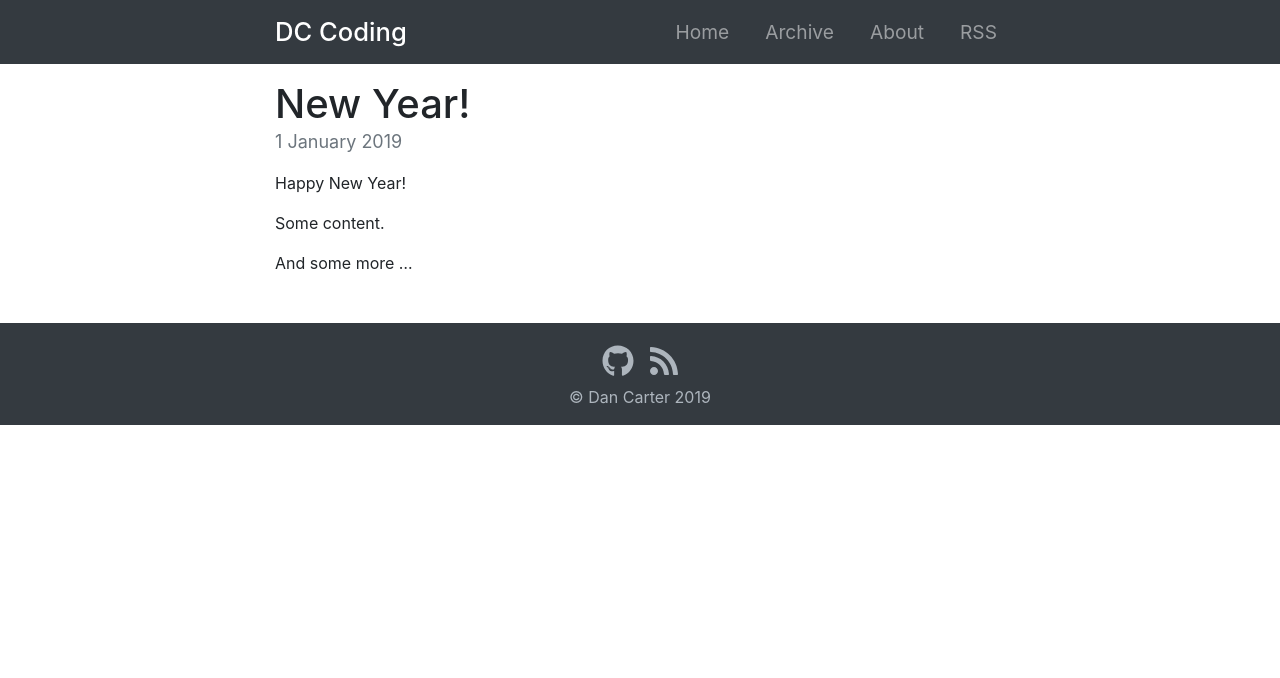
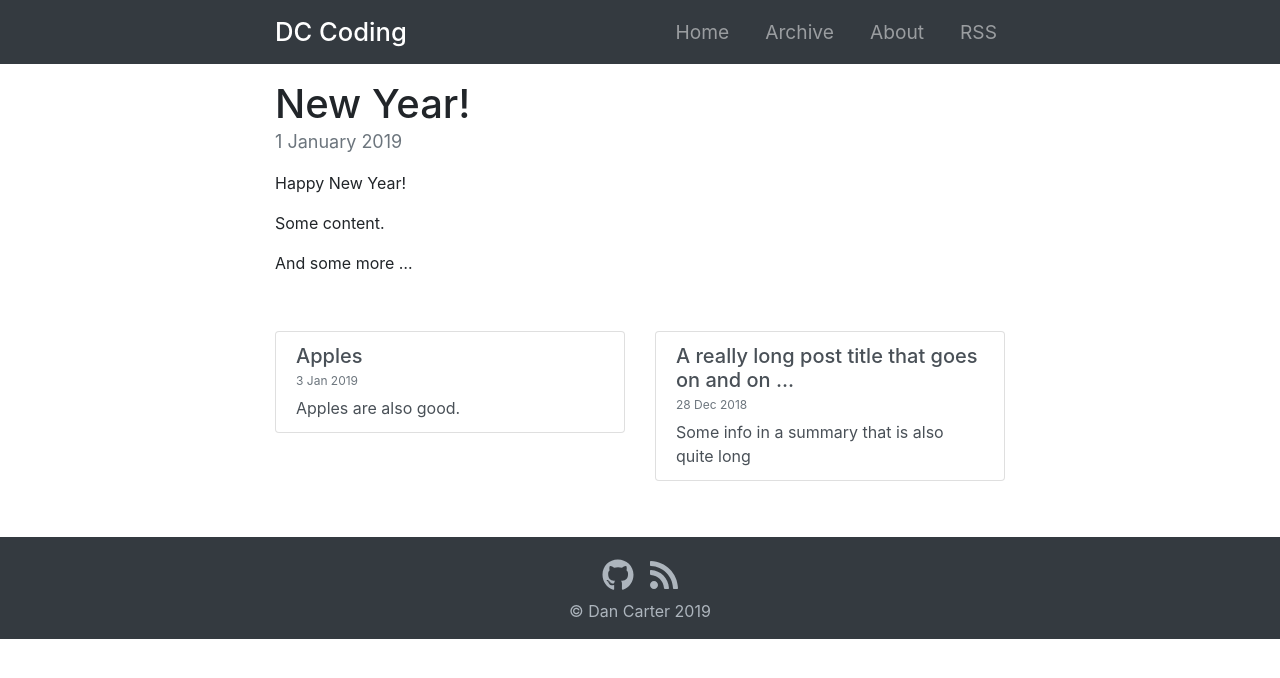
Before and after one commit to djcarter85/codingblog, a Jekyll site: the page built from _posts/2019-01-01-new-year.md, in a window 1280 px wide. Shown: the top 678 px of the page. Built offline with Jekyll 4.4.1, drawn with Linux system fonts in a browser that asks for light colours; nearby versions of some CDN libraries.

Commit message:
Added next/previous links

```diff
--- /dev/null
+++ b/_includes/post-pagination.html
@@ -0,0 +1,21 @@
+<section class="post-pagination mt-5">
+  <div class="container">
+    <div class="row">
+
+      {% comment %}We want newer on the left, which is "next" according to Jekyll pagination{% endcomment %}
+
+      <div class="col-md-6 my-2">
+        {% if page.next %}
+        {% include related-post.html related=page.next %}
+        {% endif %}
+      </div>
+
+      <div class="col-md-6 my-2">
+        {% if page.previous %}
+        {% include related-post.html related=page.previous %}
+        {% endif %}
+      </div>
+
+    </div>
+  </div>
+</section>
--- /dev/null
+++ b/_includes/related-post.html
@@ -0,0 +1,7 @@
+<div class="list-group related-post">
+  <a href="{{ include.related.url }}" class="list-group-item list-group-item-action">
+    <h5 class="mb-1">{{ include.related.title }}</h5>
+    <p class="date">{{ include.related.date | date: "%e %b %Y"}}</p>
+    <p class="summary">{{ include.related.summary }}</p>
+  </a>
+</div>
--- a/_layouts/post.html
+++ b/_layouts/post.html
@@ -3,3 +3,4 @@ layout: default
 ---
 
 {% include post.html %}
+{% include post-pagination.html %}
--- /dev/null
+++ b/_posts/2018-12-28-a-really-long-post-title.md
@@ -0,0 +1,6 @@
+---
+title: A really long post title that goes on and on ...
+summary: Some info in a summary that is also quite long
+---
+
+ hellos lan slkansdkjn
--- /dev/null
+++ b/css/custom/includes/_related-post.scss
@@ -0,0 +1,9 @@
+.related-post {
+  .date {
+    font-size: 12px;
+    margin-bottom: 6px;
+  }
+  .summary {
+    margin-bottom: 0;
+  }
+}
--- a/css/main.scss
+++ b/css/main.scss
@@ -8,6 +8,7 @@
 @import 'custom/includes/footer';
 @import 'custom/includes/posts';
 @import 'custom/includes/post';
+@import 'custom/includes/related-post';
 @import 'custom/includes/about';
 @import 'custom/includes/archive';
 
```
